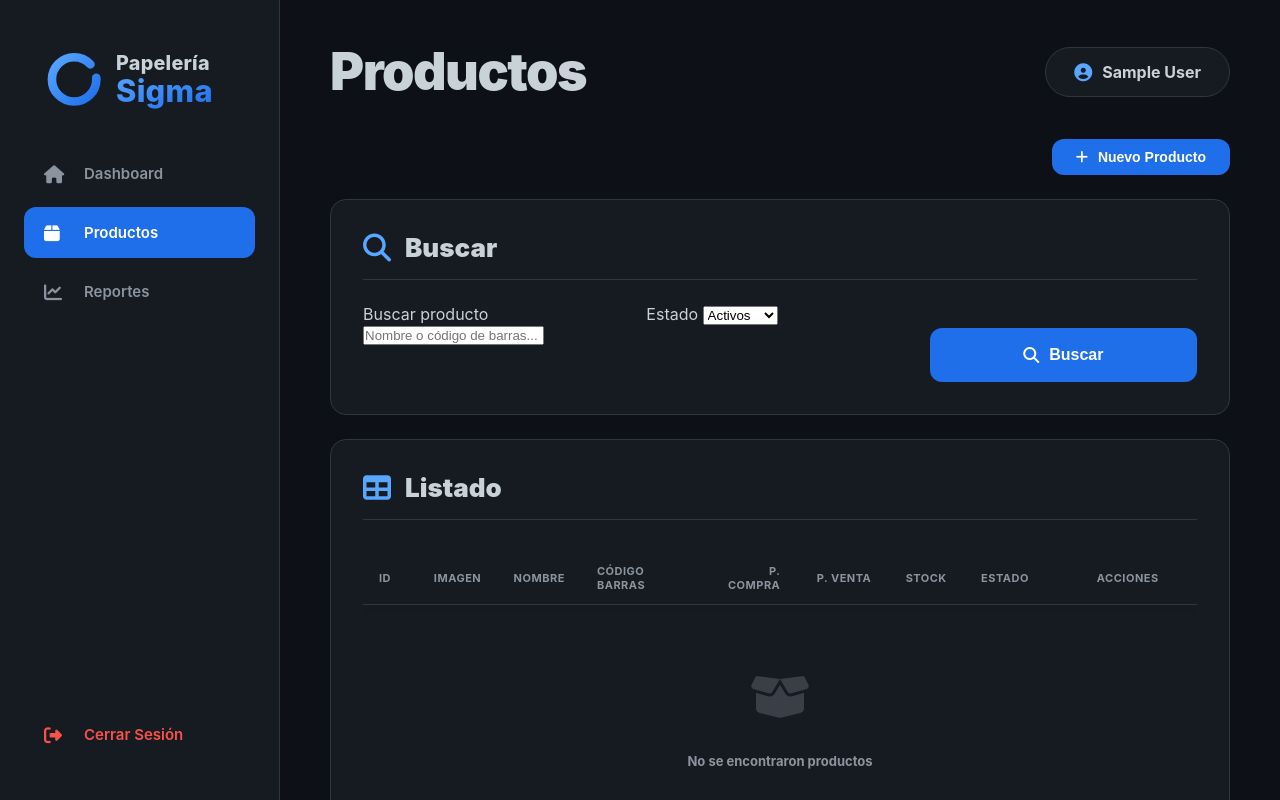
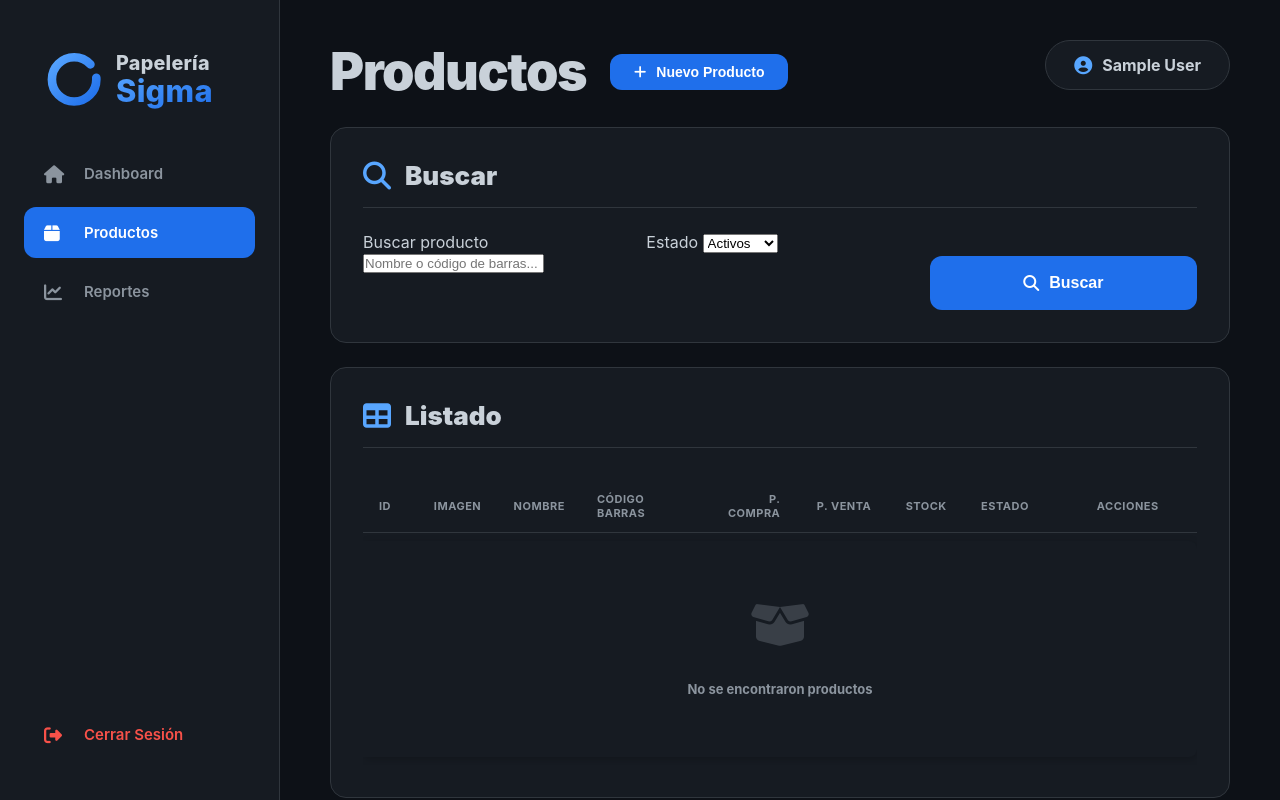
Before and after one commit to Alvaro-Calleros/papeleria-pos-sigma, a PHP site: page /productos.php in a window 1280 px wide. Run offline with PHP 8.4, Linux system fonts and the light colour scheme; the visitor is signed in with stand-in values (Sample User, id 1); data that the repository does not hold is empty.

Commit message:
mejora: Optimizar espaciado en header de productos.php
- Mover botón 'Nuevo Producto' al lado del título
- Reducir margin-bottom del header de 36px a 24px
- Ajustar flex layout para mejor proporción visual
- Eliminar espacio vacío debajo del título

```diff
--- a/assets/css/styles.css
+++ b/assets/css/styles.css
@@ -92,11 +92,12 @@ body {
 }
 
 .header {
-    margin-bottom: 36px;
+    margin-bottom: 24px;
     display: flex;
     justify-content: space-between;
-    align-items: center;
+    align-items: flex-start;
     flex-direction: row-reverse;
+    gap: 24px;
 }
 
 .page-title {
--- a/productos.php
+++ b/productos.php
@@ -49,14 +49,13 @@ require_once 'includes/auth_admin.php';
                         <span id="userName"><?= htmlspecialchars($_SESSION['nombre']) ?></span>
                     </span>
                 </div>
-                <h1 class="page-title">Productos</h1>
-            </div>
-
-            <div class="action-bar">
-                <button class="btn-primary" onclick="openModalProducto()">
-                    <i class="fas fa-plus"></i>
-                    Nuevo Producto
-                </button>
+                <div style="display: flex; justify-content: space-between; align-items: center; gap: 24px;">
+                    <h1 class="page-title" style="margin: 0;">Productos</h1>
+                    <button class="btn-primary" onclick="openModalProducto()" style="width: auto; padding: 10px 24px; margin-top: 0; font-size: 14px;">
+                        <i class="fas fa-plus"></i>
+                        Nuevo Producto
+                    </button>
+                </div>
             </div>
 
             <!-- Mensajes -->
```
